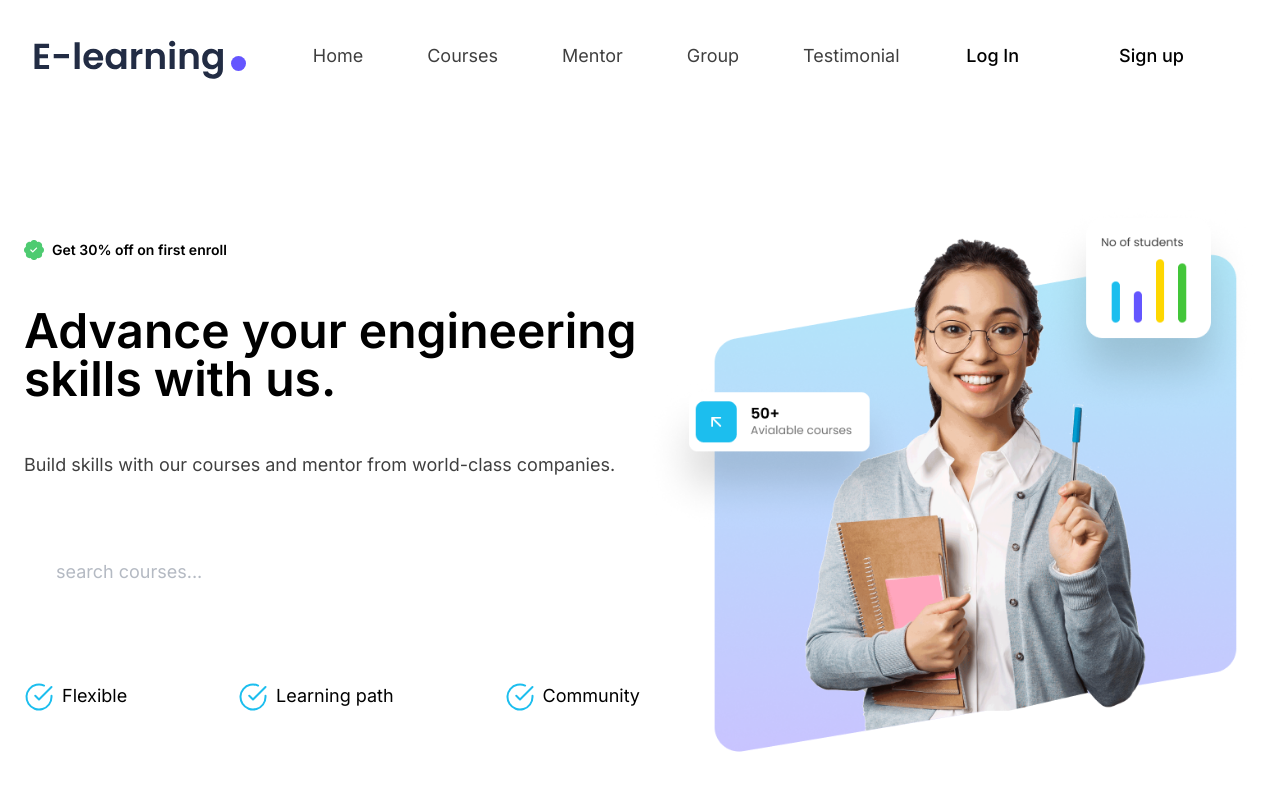
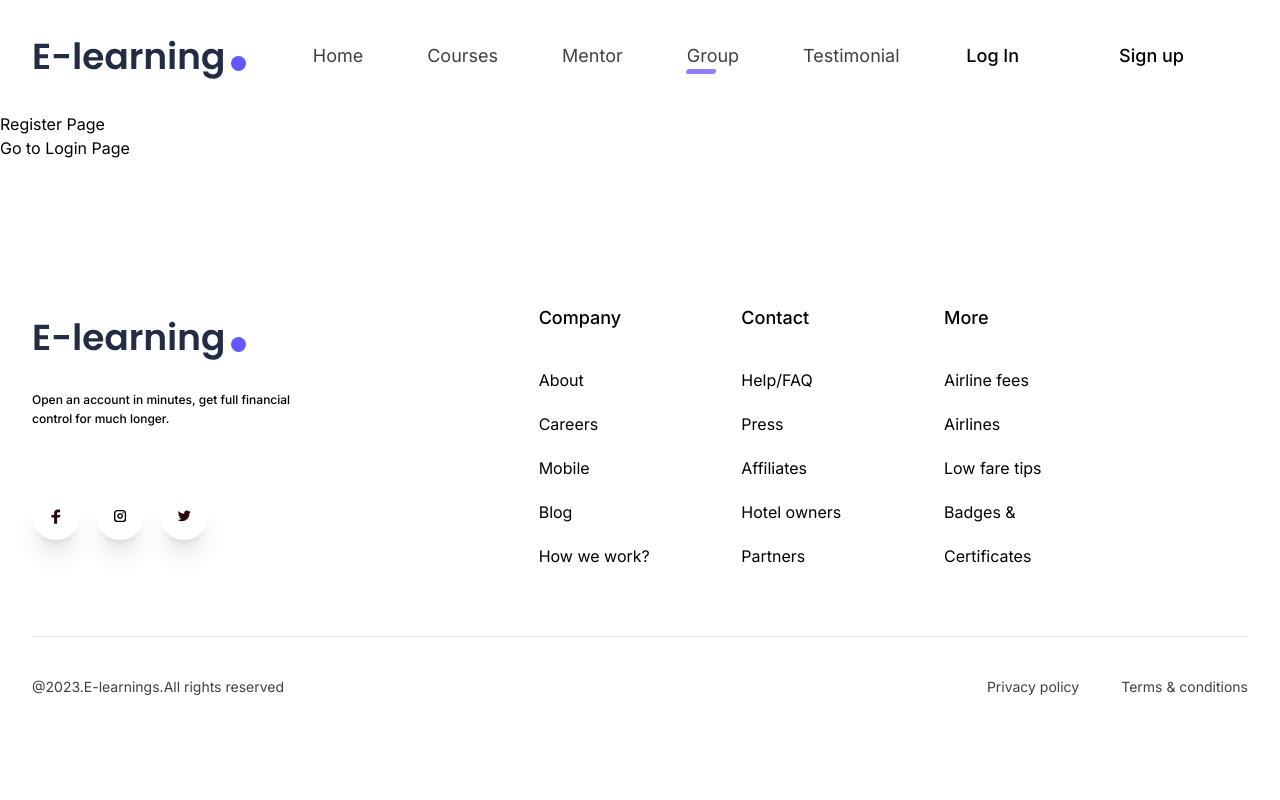
Before and after one commit to FuStudy-24/Front_End_FuStudy, a Next.js app: page /register in a window 1280 px wide. Before the commit this address had no page. Shown: the top 800 px of the page. Built offline with nearby package versions, Linux system fonts and the light colour scheme.

Commit message:
done landing page

```diff
--- /dev/null
+++ b/src/app/(auth)/login/page.tsx
@@ -0,0 +1,7 @@
+import React from 'react'
+
+export default function LoginPage() {
+  return (
+    <div>LoginPage</div>
+  )
+}
--- /dev/null
+++ b/src/app/(auth)/register/page.tsx
@@ -0,0 +1,13 @@
+import Link from 'next/link';
+import React from 'react';
+
+export default function RegisterPage() {
+  return (
+    <div>
+      <h1>Register Page</h1>
+      <Link href="/login">
+        Go to Login Page
+      </Link>
+    </div>
+  );
+}
--- a/src/app/globals.css
+++ b/src/app/globals.css
@@ -1,76 +1,176 @@
+@import url('https://fonts.googleapis.com/css2?family=Poppins:wght@200;300;400;500;600;700;800&display=swap');
 @tailwind base;
-  @tailwind components;
-  @tailwind utilities;
+@tailwind components;
+@tailwind utilities;
+@import "slick-carousel/slick/slick.css";
+@import "slick-carousel/slick/slick-theme.css";
 
-  @layer base {
-    :root {
-      --background: 0 0% 100%;
-      --foreground: 222.2 84% 4.9%;
+body {
+  font-family: 'Poppins', sans-serif;
+}
 
-      --card: 0 0% 100%;
-      --card-foreground: 222.2 84% 4.9%;
+html {
+  --scroll-behavior: smooth !important;
+  scroll-behavior: smooth !important;
+}
 
-      --popover: 0 0% 100%;
-      --popover-foreground: 222.2 84% 4.9%;
+html:not([data-scroll="0"]) .navbar {
+  position: fixed;
+  top: 0;
+  width: 100%;
+  background-color: white !important;
+  opacity: 1.9;
+  box-shadow: 0 15px 30px rgba(0, 0, 0, 0.12);
+  transition: 0.4s linear;
+  padding: 0px !important;
+  z-index: 3;
+}
 
-      --primary: 222.2 47.4% 11.2%;
-      --primary-foreground: 210 40% 98%;
+hr {
+  background: #9BA3B0;
+  color: #9BA3B0;
+  opacity: 0.45;
+}
 
-      --secondary: 210 40% 96.1%;
-      --secondary-foreground: 222.2 47.4% 11.2%;
+.underline-links {
+  position: relative;
+}
 
-      --muted: 210 40% 96.1%;
-      --muted-foreground: 215.4 16.3% 46.9%;
+.underline-links::before {
+  content: "";
+  position: absolute;
+  left: 34%;
+  bottom: 16px;
+  margin-top: 10px;
+  bottom: 16%;
+  width: 30px;
+  height: 5px;
+  border-radius: 50px;
+  transform: skew(-12deg) translateX(-50%);
+  background: #6556FF;
+  z-index: -1;
+}
 
-      --accent: 210 40% 96.1%;
-      --accent-foreground: 222.2 47.4% 11.2%;
+.testimonialbg {
+  background: linear-gradient(-60deg, #1CBEEE 29.34%, #1A21BC 107.98%);
+  /* background-image: url('/assets/newsletter/bgg.png'); */
+  clip-path: polygon(100% 0, 100% 38%, 100% 100%, 0 100%, 0 20%);
+}
 
-      --destructive: 0 84.2% 60.2%;
-      --destructive-foreground: 210 40% 98%;
+.clipPath {
+  clip-path: polygon(0 0, 100% 0, 100% 93%, 0 100%);
+}
 
-      --border: 214.3 31.8% 91.4%;
-      --input: 214.3 31.8% 91.4%;
-      --ring: 222.2 84% 4.9%;
+.space-links {
+  transition: .3s;
+}
 
-      --radius: 0.5rem;
-    }
+.space-links:hover {
+  letter-spacing: 1px;
+}
 
-    .dark {
-      --background: 222.2 84% 4.9%;
-      --foreground: 210 40% 98%;
+.lh-120 {
+  line-height: 120% !important;
+}
 
-      --card: 222.2 84% 4.9%;
-      --card-foreground: 210 40% 98%;
+.lh-160 {
+  line-height: 160% !important;
+}
 
-      --popover: 222.2 84% 4.9%;
-      --popover-foreground: 210 40% 98%;
+.footer-icons {
+  transition: .5s;
+}
 
-      --primary: 210 40% 98%;
-      --primary-foreground: 222.2 47.4% 11.2%;
+.footer-icons:hover {
+  transform: translateY(-8px);
+}
 
-      --secondary: 217.2 32.6% 17.5%;
-      --secondary-foreground: 210 40% 98%;
+.footer-icons:hover>.sepiaa {
+  filter: invert(100.10);
+}
 
-      --muted: 217.2 32.6% 17.5%;
-      --muted-foreground: 215 20.2% 65.1%;
+.slick-dots li.slick-active button:before {
+  opacity: 1;
+  color: #1A21BC !important;
+}
 
-      --accent: 217.2 32.6% 17.5%;
-      --accent-foreground: 210 40% 98%;
+.slick-dots li button:before {
+  font-size: 11px !important;
+}
 
-      --destructive: 0 62.8% 30.6%;
-      --destructive-foreground: 210 40% 98%;
+.slick-prev {
+  left: 69rem !important;
+}
 
-      --border: 217.2 32.6% 17.5%;
-      --input: 217.2 32.6% 17.5%;
-      --ring: 212.7 26.8% 83.9%;
-    }
+.slick-prev,
+.slick-next {
+  font-size: 0;
+  line-height: 0;
+  position: absolute;
+  top: -14% !important;
+  display: block;
+  width: 20px;
+  height: 20px;
+  padding: 0;
+  transform: translate(0, -50%);
+  cursor: pointer;
+  color: transparent;
+  border: none;
+  outline: none;
+  background: transparent;
+}
+
+@media (min-width: 800px) {
+  .lh-82 {
+    line-height: 82px !important;
   }
+}
 
-  @layer base {
-    * {
-      @apply border-border;
-    }
-    body {
-      @apply bg-background text-foreground;
-    }
+.input-shadow {
+  box-shadow: 0px 63px 59px rgba(26, 33, 188, 0.1);
+}
+
+.w-270 {
+  width: 270px;
+}
+
+@media (max-width: 450px) {
+  .smallImage {
+    width: 15px;
   }
+}
+
+.shadow-courses {
+  box-shadow: 0px 40px 20px rgba(0, 0, 0, 0.15);
+}
+
+.testimonial-shadow {
+  box-shadow: 0px 5.54348px 11.087px rgba(89, 104, 118, 0.05);
+  border-radius: 22.1739px;
+}
+
+.middleDiv {
+  box-shadow: 5.54348px 38.8043px 110.87px rgba(89, 104, 118, 0.15) !important;
+  border-radius: 22.1739px;
+  transform: scale(1.05);
+}
+
+.slick-dots {
+  color: #1A21BC;
+}
+
+.leftRightAngle {
+  width: 0px;
+  height: 0px;
+  border: 200px solid;
+  border-bottom-color: brown;
+  border-top-color: transparent;
+  border-left-color: brown;
+  border-right-color: transparent;
+}
+
+.bg-imagee {
+  background-image: url('/assets/newsletter/bgFile.png');
+  background-size: cover;
+  border-radius: 20px;
+}
--- a/src/app/layout.tsx
+++ b/src/app/layout.tsx
@@ -22,11 +22,8 @@ export default function RootLayout({
     <html lang="en">
       <body className={inter.className}>
       <Navbar/>
-      <Banner/>
-      <Companies/>
-      <Course/>
+      {children}
       <Footer/>
-      {children}
       </body>
 
     </html>
--- a/src/app/page.tsx
+++ b/src/app/page.tsx
@@ -1,11 +1,20 @@
-import Layout from './layout';
+import Banner from '@/pages/LandingPage/Banner/banner';
+import Companies from '@/pages/LandingPage/Companies/companies';
+import Course from '@/pages/LandingPage/Courses/courses';
+import Mentor from '@/pages/LandingPage/Mentor/mentor';
+import Newsletter from '@/pages/LandingPage/Newsletter/newsletter';
+import Testimonials from '@/pages/LandingPage/Testimonials/testimonials';
 import React from 'react'
-
 const page = () => {
   return (
 
     <main>
-
+      <Banner/>
+      <Companies/>
+      <Course/>
+      <Mentor/>
+      <Newsletter/>
+      <Testimonials/>
     </main>
 
   )
--- a/src/pages/LandingPage/Navbar/Drawer.tsx
+++ b/src/pages/LandingPage/Navbar/Drawer.tsx
@@ -1,5 +1,5 @@
 import React, { ReactNode } from "react";
-//import { XMarkIcon } from '@heroicons/react/24/outline'
+import { XMarkIcon } from '@heroicons/react/24/outline'
 
 interface DrawerProps {
     children: ReactNode;
@@ -26,7 +26,7 @@ const Drawer = ({ children, isOpen, setIsOpen }: DrawerProps) => {
     >
 
                 <article className="relative w-270 max-w-lg pb-10 flex flex-col space-y-6 h-full">
-                    {/* <header className="p-4 flex items-center justify-between"><img
+                    <header className="p-4 flex items-center justify-between"><img
                         className="h-12 w-40"
                         src={"/assets/logo/logo.svg"}
                         alt="Courses-Logo"
@@ -40,7 +40,7 @@ const Drawer = ({ children, isOpen, setIsOpen }: DrawerProps) => {
                     </header>
                     <div onClick={() => {
                         setIsOpen(false);
-                    }}>{children}</div> */}
+                    }}>{children}</div>
                 </article>
             </section>
             <section
--- /dev/null
+++ b/src/pages/LandingPage/Newsletter/newsletter.tsx
@@ -0,0 +1,38 @@
+import Image from "next/image";
+
+const Newsletter = () => {
+    return (
+        <>
+            {/* <div className="mx-auto max-w-2xl md:max-w-7xl sm:rounded-3xl testimonialbg"> */}
+            <div className="mx-auto max-w-2xl md:max-w-7xl sm:rounded-3xl">
+                <div className="grid grid-cols-1 gap-y-10 gap-x-6 md:grid-cols-12 xl:gap-x-8">
+
+                    <div className="col-span-12 bg-imagee">
+                        <div className="mb-10 mt-24 lg:mx-64 lg:my-24">
+                            <h3 className="text-4xl md:text-55xl text-center font-semibold text-white mb-3">Newsletter.</h3>
+                            <h3 className="text-base font-normal opacity-75 text-white text-center mb-8">
+                                Subscrible our newsletter for discounts, <br /> promo and many more.
+                            </h3>
+
+                            <div>
+                                <div className="relative text-white focus-within:text-white flex flex-row-reverse rounded-full pt-5 lg:pt-0">
+                                    <input type="Email address" name="q" className="py-6 lg:py-8 text-sm md:text-lg w-full mx-3 text-black rounded-full pl-8 focus:outline-none focus:text-black" placeholder="Enter your email address" autoComplete="off" />
+                                    <div className="absolute inset-y-0 right-0 flex items-center pr-6 pt-5 lg:pt-0">
+                                        <button type="submit" className="p-3 lg:p-5 focus:outline-none focus:shadow-outline bg-ultramarine hover:bg-midnightblue duration-150 ease-in-out rounded-full">
+                                            <Image src={'/assets/newsletter/send.svg'} alt="send-icon" width={30} height={30} />
+                                        </button>
+                                    </div>
+                                </div>
+                            </div>
+                        </div>
+                    </div>
+
+                </div>
+            </div>
+        </>
+
+
+    )
+}
+
+export default Newsletter;
--- /dev/null
+++ b/src/pages/LandingPage/Testimonials/testimonials.tsx
@@ -0,0 +1,138 @@
+"use client"
+import Slider from "react-slick";
+import React, { Component } from "react";
+import { StarIcon } from '@heroicons/react/24/solid';
+import Image from "next/image";
+
+// CAROUSEL DATA
+
+interface DataType {
+    profession: string;
+    comment: string;
+    imgSrc: string;
+    name: string;
+}
+
+const postData: DataType[] = [
+    {
+        name: "Robert Fox",
+        profession: 'CEO, Parkview Int.Ltd',
+        comment: 'There are many variations of passages of Lorem Ipsum available, but the majority have suffered alteration in some form, by injected humour',
+        imgSrc: '/assets/testimonial/user.svg',
+    },
+    {
+        name: "Leslie Alexander",
+        profession: 'CEO, Parkview Int.Ltd',
+        comment: 'There are many variations of passages of Lorem Ipsum available, but the majority have suffered alteration in some form, by injected humour',
+        imgSrc: '/assets/mentor/user2.png',
+    },
+    {
+        name: "Cody Fisher",
+        profession: 'CEO, Parkview Int.Ltd',
+        comment: 'There are many variations of passages of Lorem Ipsum available, but the majority have suffered alteration in some form, by injected humour',
+        imgSrc: '/assets/mentor/user3.png',
+    },
+    {
+        name: "Robert Fox",
+        profession: 'CEO, Parkview Int.Ltd',
+        comment: 'There are many variations of passages of Lorem Ipsum available, but the majority have suffered alteration in some form, by injected humour',
+        imgSrc: '/assets/mentor/user1.png',
+    },
+    {
+        name: "Leslie Alexander",
+        profession: 'CEO, Parkview Int.Ltd',
+        comment: 'There are many variations of passages of Lorem Ipsum available, but the majority have suffered alteration in some form, by injected humour',
+        imgSrc: '/assets/mentor/user2.png',
+    },
+    {
+        name: "Cody Fisher",
+        profession: 'CEO, Parkview Int.Ltd',
+        comment: 'There are many variations of passages of Lorem Ipsum available, but the majority have suffered alteration in some form, by injected humour',
+        imgSrc: '/assets/mentor/user3.png',
+    },
+]
+
+// CAROUSEL SETTINGS
+
+
+export default class MultipleItems extends Component {
+
+    render() {
+        const settings = {
+            dots: true,
+            dotsClass: "slick-dots",
+            infinite: true,
+            slidesToShow: 3,
+            // centerMode: true,
+            slidesToScroll: 2,
+            arrows: false,
+            autoplay: false,
+            speed: 500,
+            autoplaySpeed: 2000,
+            cssEase: "linear",
+            responsive: [
+                {
+                    breakpoint: 1200,
+                    settings: {
+                        slidesToShow: 3,
+                        slidesToScroll: 1,
+                        infinite: true,
+                        dots: false
+                    }
+                },
+                {
+                    breakpoint: 800,
+                    settings: {
+                        slidesToShow: 2,
+                        slidesToScroll: 1,
+                        infinite: true,
+                        dots: false
+                    }
+                },
+                {
+                    breakpoint: 600,
+                    settings: {
+                        slidesToShow: 1,
+                        slidesToScroll: 1,
+                        infinite: true,
+                        dots: false
+                    }
+                }
+            ]
+        };
+
+        return (
+            <div className="pt-40 pb-10 sm:pb-32 lg:py-32" id="testimonial">
+                <div className='mx-auto max-w-7xl sm:py-4 lg:px-8'>
+                    <Slider {...settings}>
+                        {postData.map((items, i) => (
+                            <div key={i}>
+                                <div className={`bg-white m-4 p-5 my-20 relative ${i % 2 ? 'middleDiv' : 'testimonial-shadow'}`}>
+                                    <div className="absolute top-[-45px]">
+                                        <Image src={items.imgSrc} alt={items.imgSrc} width={100} height={100} className="inline-block" />
+                                    </div>
+                                    <h4 className='text-base font-normal text-darkgray my-4'>{items.comment}</h4>
+                                    <hr style={{ color: "#D7D5D5" }} />
+                                    <div className="flex justify-between">
+                                        <div>
+                                            <h3 className='text-lg font-medium text-darkbrown pt-4 pb-2'>{items.name}</h3>
+                                            <h3 className='text-sm font-normal text-lightgray pb-2'>{items.profession}</h3>
+                                        </div>
+                                        <div className="flex">
+                                            <StarIcon width={20} className="text-gold" />
+                                            <StarIcon width={20} className="text-gold" />
+                                            <StarIcon width={20} className="text-gold" />
+                                            <StarIcon width={20} className="text-gold" />
+                                            <StarIcon width={20} className="text-lightgray" />
+                                        </div>
+                                    </div>
+                                </div>
+                            </div>
+                        ))}
+                    </Slider>
+                </div>
+            </div>
+
+        );
+    }
+}
```
